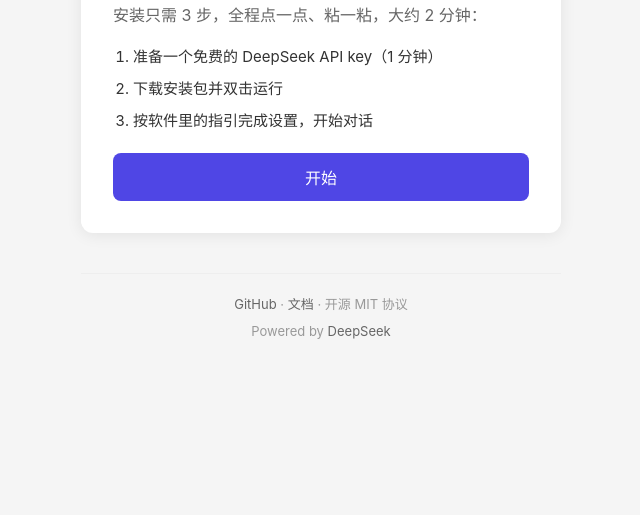
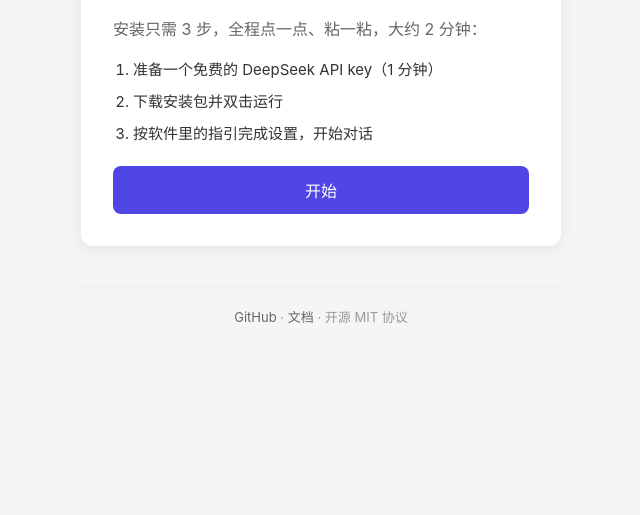
Before and after one commit to jackyyue/dsh-agent, a plain HTML site: page download-page/index.html in a window 1280 px wide. Shown: the part 285-800 px from the top of the page, without its empty margins (319-959 px from the left). Drawn offline with Linux system fonts and the light colour scheme.

Commit message:
fix: 删除 footer 的 Powered by DeepSeek（避免误导为官方产品）

```diff
--- a/download-page/index.html
+++ b/download-page/index.html
@@ -77,7 +77,6 @@
       <a href="https://docs.dsh-agent.com" target="_blank" style="color: #666; text-decoration: none;">文档</a> ·
       开源 MIT 协议
     </p>
-    <p>Powered by <a href="https://www.deepseek.com" target="_blank" style="color: #666; text-decoration: none;">DeepSeek</a></p>
   </footer>
   <script>
     function showStep(id) {
```
